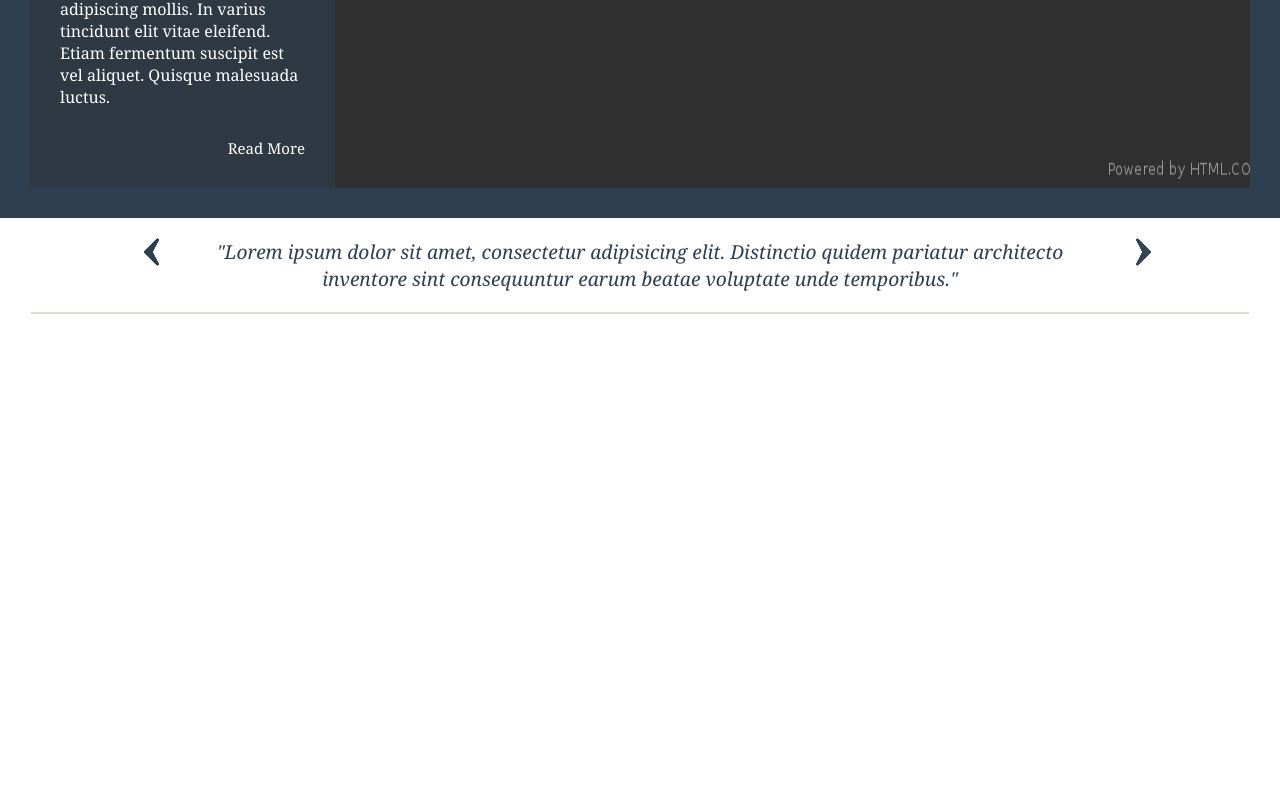
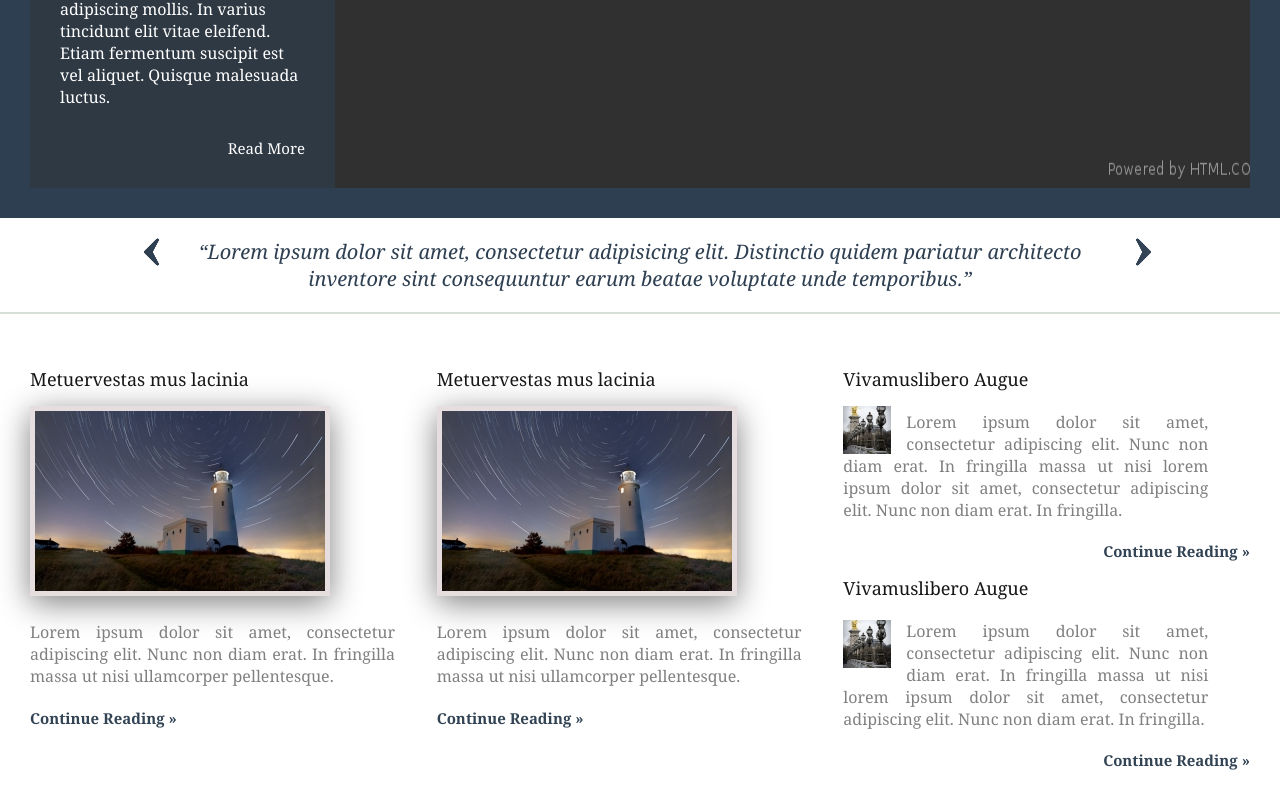
Before and after one commit to ArdiKrasniqi/PWWW19-20_Gr4, a plain HTML site: page index.html in a window 1280 px wide. Shown: the part 632-1432 px from the top of the page. Before the commit the page ends 954 px from the top, so only its background shows below. Drawn offline with Linux system fonts and the light colour scheme.

Commit message:
Add infoSection

```diff
--- a/css/style.css
+++ b/css/style.css
@@ -206,16 +206,73 @@ ul img {
     padding-left: 75%;
 }
 
-.centerText p {
+.centerText q {
     text-align: center;
-    font-size: 120%;
+    font-size: 20px;
     font-style: italic;
     font-family: Georgia;
     color: #2E3F51;
+    width: auto;
+    display: table;
 }
 
 hr {
-    width: 95%;
-    /* color: rgb(182, 192, 182); */
+    width: 100%;
     border: 0.5px solid rgb(215, 221, 215);
 }
+
+
+/* Info Section */
+
+.infoSection {
+    display: grid;
+    grid-template-columns: 1fr 1fr 1fr;
+    color: black;
+    font-family: Georgia;
+    font-size: 16px;
+    background-color: white;
+    /* padding-top: 25px; */
+    padding: 30px;
+}
+
+.iSecRight {
+    display: grid;
+    grid-template-rows: 1fr 1fr;
+}
+
+.iSecLeft img,
+.iSecCenter img {
+    border: 5px solid rgb(230, 222, 222);
+    box-shadow: 0px 7px 30px grey;
+}
+
+.infoSection p {
+    margin: 20px 0px;
+    width: 365px;
+    text-align: justify;
+    color: gray;
+}
+
+.iSecRight img {
+    float: left;
+    padding-right: 15px;
+}
+
+.infoSection a {
+    text-decoration: none;
+    color: #324354;
+    font-size: 15px;
+    font-weight: bolder;
+}
+
+.infoSection h5 {
+    font-size: 18px;
+    font-family: Georgia;
+    color: #161616;
+    font-weight: 500;
+    margin: 15px 0px;
+}
+
+.iSecRight a {
+    float: right;
+}
--- a/index.html
+++ b/index.html
@@ -120,7 +120,7 @@
             </div>
 
             <div class="centerText">
-                <p>"Lorem ipsum dolor sit amet, consectetur adipisicing elit. Distinctio quidem pariatur architecto inventore sint consequuntur earum beatae voluptate unde temporibus."</p>
+                <q>Lorem ipsum dolor sit amet, consectetur adipisicing elit. Distinctio quidem pariatur architecto inventore sint consequuntur earum beatae voluptate unde temporibus.</q>
 
             </div>
 
@@ -135,9 +135,45 @@
         </div>
         <hr>
 
-        <section id="mainSection"></section>
+        <div class="infoSection">
+            <div class="iSecLeft">
+                <h5>Metuervestas mus lacinia</h5>
+                <img src="images/290x180.jpg" alt="">
+                <p>Lorem ipsum dolor sit amet, consectetur adipiscing elit. Nunc non diam erat. In fringilla massa ut nisi ullamcorper pellentesque.</p>
+                <a href="#"><b>Continue Reading »</b></a>
 
-        <section id="lowerSection"></section>
+            </div>
+
+            <div class="iSecCenter">
+                <h5>Metuervestas mus lacinia</h5>
+                <img src="images/290x180.jpg" alt="">
+                <p>Lorem ipsum dolor sit amet, consectetur adipiscing elit. Nunc non diam erat. In fringilla massa ut nisi ullamcorper pellentesque.</p>
+                <a href="#"><b>Continue Reading »</b></a>
+
+            </div>
+
+            <div class="iSecRight">
+                <div class="upSide">
+                    <h5>Vivamuslibero Augue</h5>
+                    <img src="images/48x48.jpg" alt="">
+                    <p>Lorem ipsum dolor sit amet, consectetur adipiscing elit. Nunc non diam erat. In fringilla massa ut nisi lorem ipsum dolor sit amet, consectetur adipiscing elit. Nunc non diam erat. In fringilla.</p>
+                    <a href="#"><b>Continue Reading »</b></a>
+                </div>
+
+                <div class="downSide">
+                    <h5>Vivamuslibero Augue</h5>
+                    <div class="upSide">
+                        <img src="images/48x48.jpg" alt="">
+                        <p>Lorem ipsum dolor sit amet, consectetur adipiscing elit. Nunc non diam erat. In fringilla massa ut nisi lorem ipsum dolor sit amet, consectetur adipiscing elit. Nunc non diam erat. In fringilla.</p>
+                        <a href="#"><b>Continue Reading »</b></a>
+
+                    </div>
+                </div>
+            </div>
+
+            <section id="mainSection"></section>
+
+            <section id="lowerSection"></section>
     </article>
     <footer></footer>
 </body>
```
Also changed, not shown: images/290x180.jpg (added), images/48x48.jpg (added).
